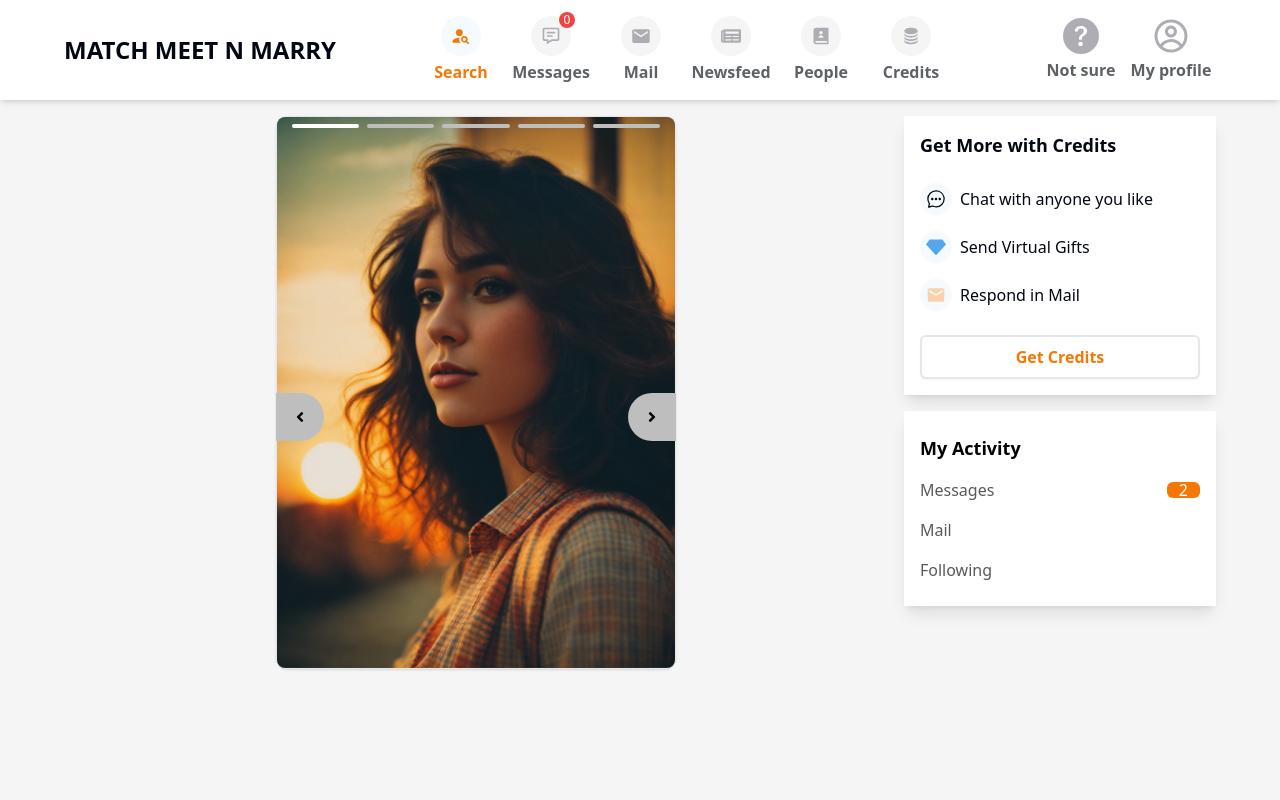
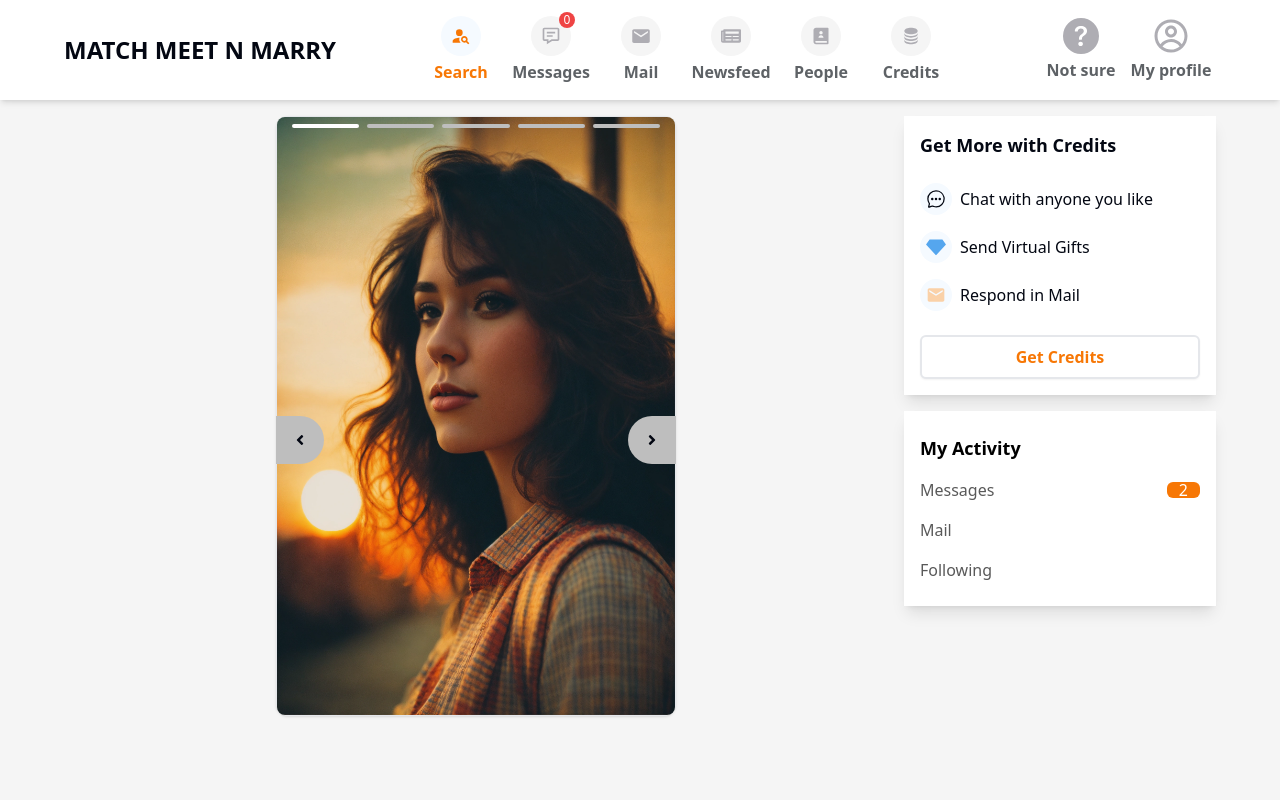
Before and after one commit to Badshah-Alam/mmm, a Next.js app: page /people in a window 1280 px wide. Shown: the top 800 px of the page. Built offline with nearby package versions, Linux system fonts and the light colour scheme.

Commit message:
last one

```diff
--- a/app/(pages)/people/_components/image-carousel.tsx
+++ b/app/(pages)/people/_components/image-carousel.tsx
@@ -33,14 +33,14 @@ const ImageCarousel = () => {
       <div className="flex  justify-center items-center">
 
         {/* Image Carousel */}
-        <div className=" w-[95%] mx-auto xl:w-[400px] aspect-[3/2] relative">
+        <div className=" w-[95%] mx-auto xl:w-[400px]  relative">
         <button
             onClick={handlePrev}
             className="px-4 py-4 absolute left-0 top-1/2  bg-[#bebebe] text-dark-smoke rounded-r-full"
           >
             <FaAngleLeft />
           </button>
-          <Card className=" flex justify-center items-center">
+          <Card className="aspect-[2/3] flex justify-center items-center">
             <Image
               src={ProfileImg[active].image}
               width={600}
```
